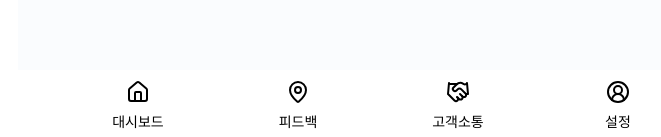
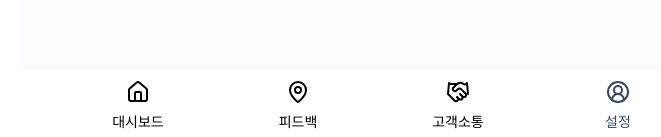
Before and after one commit to MOAMOA-K/MOAMOA-FE, a React (Vite) app: page /my/owner in a window 1280 px wide. Shown: the part 660-797 px from the top of the page, without its empty margins (262-923 px from the left). Built offline with nearby package versions, Linux system fonts and the light colour scheme; a web font is replaced by a local one.

Commit message:
fix: 하단 네비게이션 마이페이지 이동 안되는 문제 수정

```diff
--- a/src/components/layout/NavigationOwner.tsx
+++ b/src/components/layout/NavigationOwner.tsx
@@ -32,11 +32,11 @@ const NavigationOwner = () => {
         active={pathname === ROUTE_PATH.INTERACTION}
       />
       <NavigationItem
-        to={ROUTE_PATH.MY_PAGE}
+        to={ROUTE_PATH.MY_OWNER}
         icon={<CircleUserRound />}
         name='설정'
         type='owner'
-        active={pathname === ROUTE_PATH.MY_PAGE}
+        active={pathname === ROUTE_PATH.MY_OWNER}
       />
     </Nav>
   );
```
